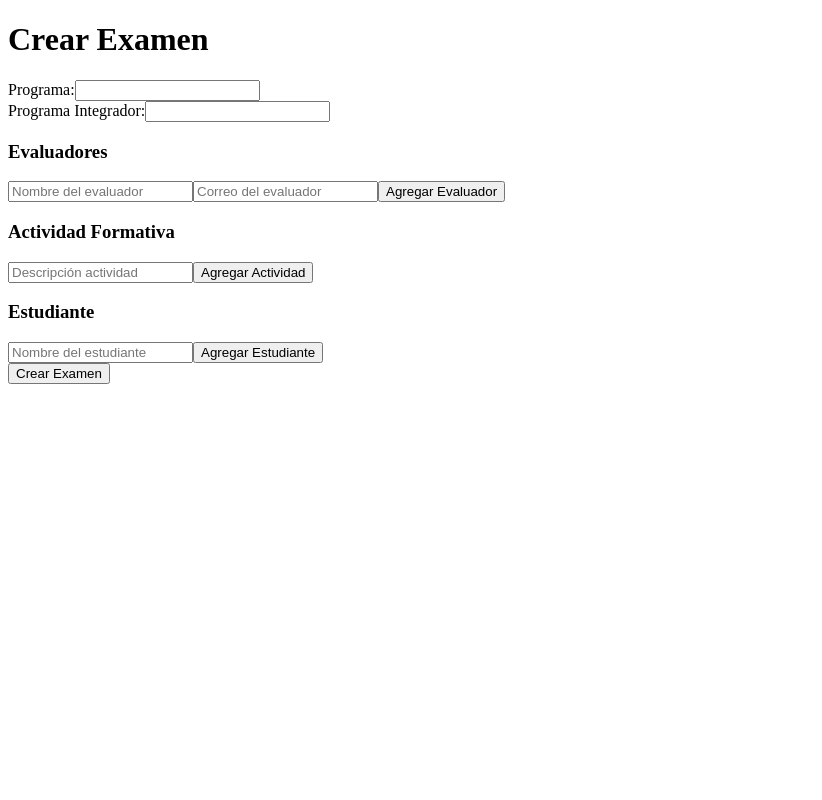
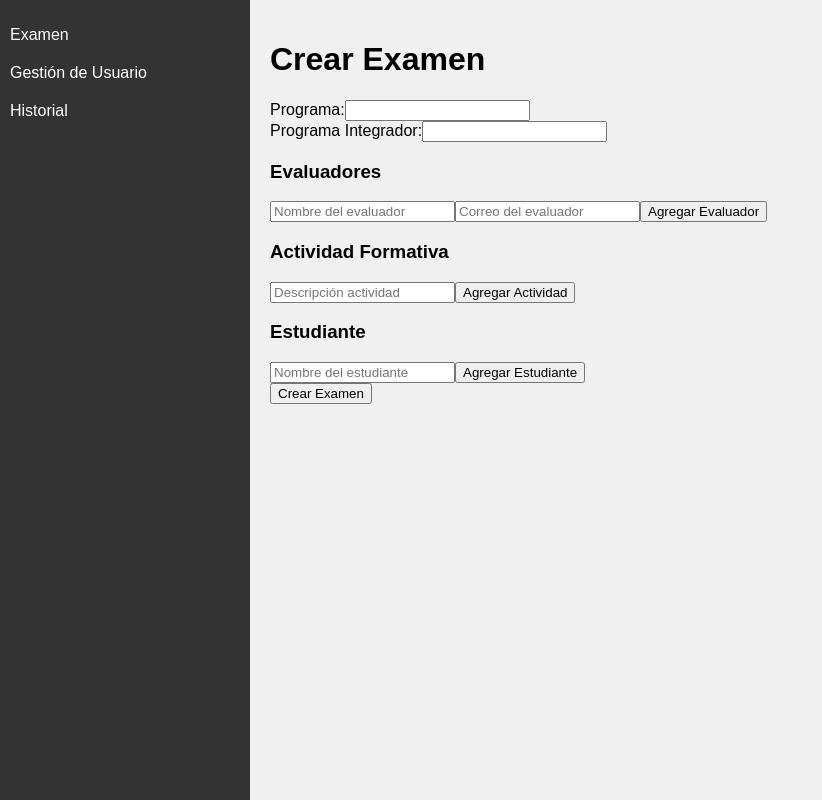
Before and after one commit to CT-Zodiako/I.R.A, a React (Vite) app in the folder frontend/: page / in a window 1280 px wide. Shown: the whole page, without its empty margins (0-822 px from the left). Built offline with nearby package versions, Linux system fonts and the light colour scheme.

Commit message:
se agrego el menu general del sistema al lado izquierdo

```diff
--- a/frontend/src/app.jsx
+++ b/frontend/src/app.jsx
@@ -1,13 +1,16 @@
 import React from 'react';
-// import { BrowserRouter } from 'react-router-dom';
-// import MenuGeneral from './src/components/MenuGeneral';
+import './index.css';
 import Routers from './rutas';
+import Menu from '../src/components/MenuGeneral';
 
 const App = () => {
   return (
-
-      <Routers/>
-
+    <div>
+      <Menu/>
+      <div className="content">
+        <Routers/>
+      </div>
+    </div>
   );
 };
 
--- a/frontend/src/components/EvaluadorComponentes/InformacionEvaluacion.jsx
+++ b/frontend/src/components/EvaluadorComponentes/InformacionEvaluacion.jsx
@@ -2,25 +2,25 @@ import { useState, useEffect } from 'react';
 import { InputSeleccion } from '../EtiquetaSeleccionGeneral'
 import resultadoAprendizajeServicio from '../../services/ServicioResultadoAprendizaje';
 
-export const EvaluacionInformacion = ({handleNext, formularioExamen, setFormulario}) => {
+export const EvaluacionInformacion = ({handleNext}) => {
 
     const [resultadoAprendizaje, setResultadoAprendizaje] = useState([]);
 
-    const handleProgramaChange = (event) => {
-        const { name, value } = event.target;
-        setFormulario({
-          ...formularioExamen,
-          [name]: value
-        });
-    };
+    // const handleProgramaChange = (event) => {
+    //     const { name, value } = event.target;
+    //     setFormulario({
+    //       ...formularioExamen,
+    //       [name]: value
+    //     });
+    // };
 
-    const handleIntegradorChange = (event) => {
-        const { name, value } = event.target;
-        setFormulario({
-          ...formularioExamen,
-          [name]: value
-        });
-    };
+    // const handleIntegradorChange = (event) => {
+    //     const { name, value } = event.target;
+    //     setFormulario({
+    //       ...formularioExamen,
+    //       [name]: value
+    //     });
+    // };
 
     const accionBoton = () =>{
         handleNext ();
@@ -49,8 +49,8 @@ export const EvaluacionInformacion = ({handleNext, formularioExamen, setFormular
                         <input
                             type="text"
                             name="programa"
-                            value={formularioExamen.programa}
-                            onChange={handleProgramaChange}
+                            // value={formularioExamen.programa}
+                            // onChange={handleProgramaChange}
                         />
                     </label>
 
@@ -62,8 +62,8 @@ export const EvaluacionInformacion = ({handleNext, formularioExamen, setFormular
                         <input
                             type="text"
                             name="proyecto_integrador"
-                            value={formularioExamen.proyecto_integrador}
-                            onChange={handleIntegradorChange}
+                            // value={formularioExamen.proyecto_integrador}
+                            // onChange={handleIntegradorChange}
                         />
                     </label>
                 </div>
--- a/frontend/src/components/MenuGeneral.jsx
+++ b/frontend/src/components/MenuGeneral.jsx
@@ -1,22 +1,16 @@
 import React from 'react';
 import { Link } from 'react-router-dom';
 
-const MenuLateral = () => {
+const Menu = () => {
   return (
-    <div className="menu-lateral">
+    <div className="menu">
       <ul>
-        <li>
-          <Link to="/examen">Examen</Link>
-        </li>
-        <li>
-          <Link to="/gestion-usuario">Gestión de Usuario</Link>
-        </li>
-        <li>
-          <Link to="/historial">Historial</Link>
-        </li>
+        <li><Link to="/">Examen</Link></li>
+        <li><Link to="/gestion-usuario">Gestión de Usuario</Link></li>
+        <li><Link to="/historial">Historial</Link></li>
       </ul>
     </div>
   );
-};
+}
 
-export default MenuLateral;
+export default Menu;
--- a/frontend/src/index.css
+++ b/frontend/src/index.css
@@ -0,0 +1,40 @@
+body {
+    margin: 0;
+    padding: 0;
+    font-family: Arial, sans-serif;
+    background-color: #f0f0f0;
+  }
+
+  .menu {
+    width: 250px;
+    background-color: #333;
+    height: 100%;
+    position: fixed;
+    top: 0;
+    left: 0;
+    overflow-y: auto;
+    color: #fff;
+  }
+
+  .menu ul {
+    list-style: none;
+    padding: 0;
+  }
+
+  .menu ul li {
+    padding: 10px;
+  }
+
+  .menu ul li a {
+    text-decoration: none;
+    color: #fff;
+  }
+
+  .content {
+    margin-left: 250px;
+    padding: 20px;
+  }
+
+  .menu ul li a.active {
+    font-weight: bold;
+  }
--- a/frontend/src/main.jsx
+++ b/frontend/src/main.jsx
@@ -2,11 +2,6 @@ import React from 'react'
 import ReactDOM from 'react-dom/client'
 import { BrowserRouter as Router } from 'react-router-dom'
 import App from './app'
-// import {CrearExamen} from './view/Examen'
-// import { InputSeleccion } from './components/EtiquetaSeleccionGeneral'
-// import { CrearEvaluador } from './view/AgregarEvaluador';
-// import { FormularioPorPasos } from './components/EvaluadorComponentes/pruebaPasos';
-
 
 ReactDOM.createRoot(document.getElementById('root')).render(
   <Router>
--- a/frontend/src/rutas.jsx
+++ b/frontend/src/rutas.jsx
@@ -1,13 +1,13 @@
 import { Route, Routes } from 'react-router-dom';
 import { CrearExamen } from '../src/view/Examen';
-import { EvaluacionInformacion } from './components/EvaluadorComponentes/InformacionEvaluacion';
+import { CrearEvaluador } from './view/AgregarEvaluador';
 import { FormularioPorPasos } from './components/EvaluadorComponentes/pruebaPasos';
 
 function Routers() {
   return (
     <Routes>
       <Route path="/" element={<CrearExamen/>} />
-      <Route path="/gestion-usuario" element={<EvaluacionInformacion/>} />
+      <Route path="/gestion-usuario" element={<CrearEvaluador/>} />
       <Route path="/historial" element={<FormularioPorPasos/>} />
     </Routes>
   );
```
